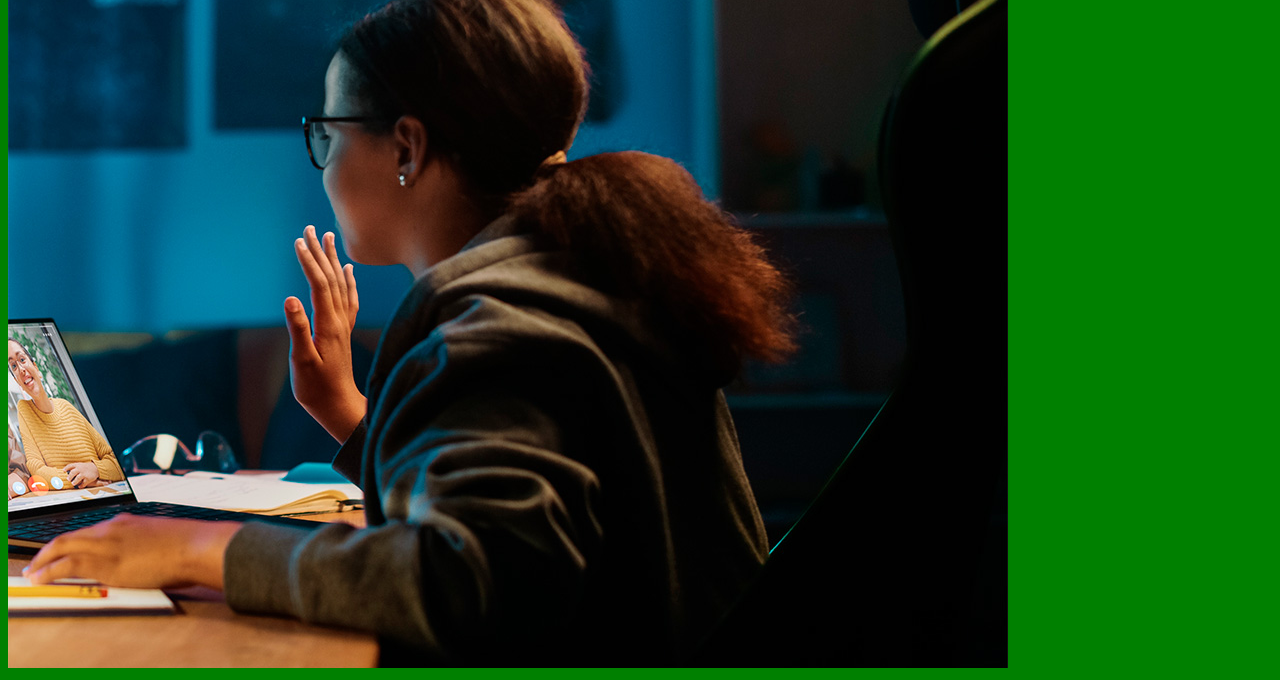
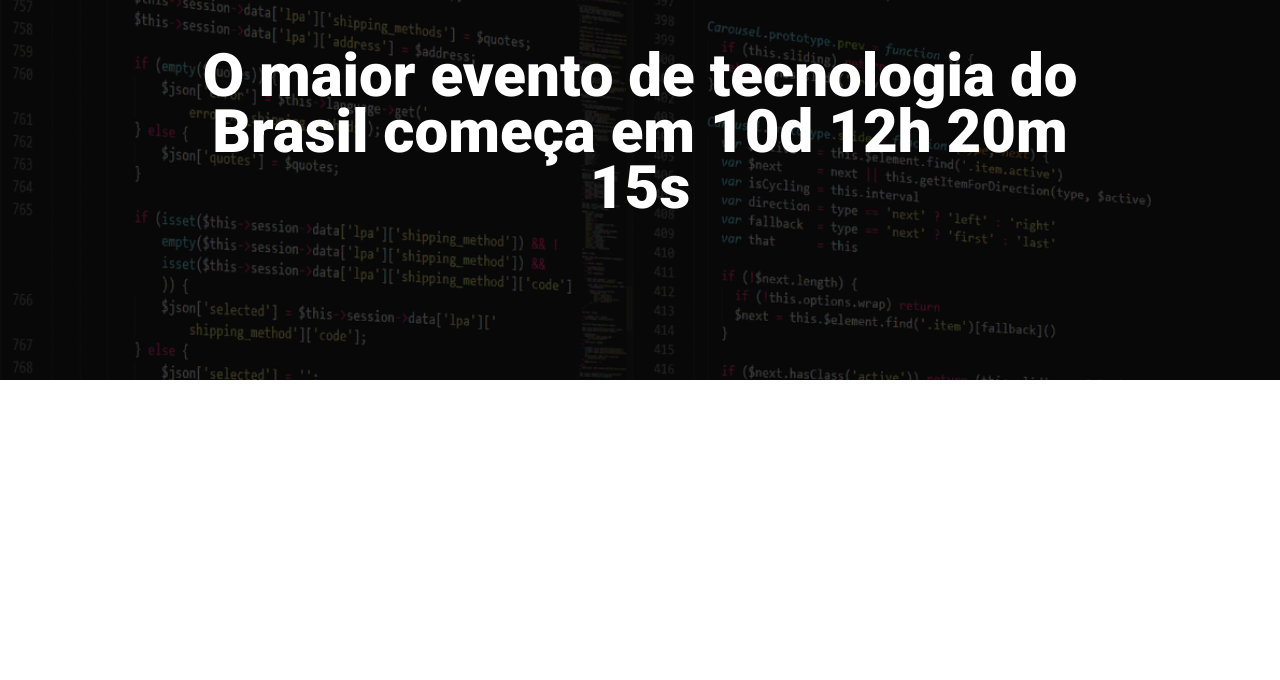
Before and after one commit to Bem-Eliezer/ebac_tech_talks, a website built with Parcel: page src/index.html in a window 1280 px wide. Shown: the part 160-840 px from the top of the page. After the commit the page ends 800 px from the top, so only its background shows below. Built offline with nearby package versions, Linux system fonts and the light colour scheme.

Commit message:
criando o hero

```diff
--- a/src/index.html
+++ b/src/index.html
@@ -1,14 +1,25 @@
 <!DOCTYPE html>
-<html lang="pt-br">
+<html lang="pt-BR">
 <head>
 	<meta charset="UTF-8">
 	<meta name="viewport" content="width=device-width, initial-scale=1.0">
-	<title>Document</title>
+	<title>EBAC Tech Talks</title>
+
+	<link rel="preconnect" href="https://fonts.googleapis.com">
+	<link rel="preconnect" href="https://fonts.gstatic.com" crossorigin>
+	<link href="https://fonts.googleapis.com/css2?family=Roboto:wght@400;700;900&display=swap" rel="stylesheet">
 	<link rel="stylesheet" href="styles/main.scss">
 </head>
 <body>
-	<h1>Ola</h1>
-	<img src="./images/backend.png" alt="">
+	<header class="hero">
+		<div class="container">
+			<img class="hero__logo" src="./images/ebac_logo.svg" alt="EBAC">
+			<p class="hero__text">
+				O maior evento de tecnologia do Brasil começa em 10d 12h 20m 15s
+			</p>
+		</div>
+	</header>
+
 	<script src="scripts/main.js"></script>
 </body>
 </html>
--- /dev/null
+++ b/src/styles/_hero.scss
@@ -0,0 +1,52 @@
+.hero {
+	padding-top: 64px;
+	padding-bottom: 100px;
+	background-image:  url(../images/fundo.png);
+	background-repeat: no-repeat;
+	background-size: cover;
+	position: relative;
+
+	.container {
+		position: relative;
+	}
+
+	&::before {
+		position: absolute;
+		top: 0 ;
+		left: 0;
+		width: 100%;
+		height: 100%;
+		background-color: #000;
+		content: '';
+		opacity: .7;
+	}
+
+	&__text {
+		margin-top: 64px;
+		margin-bottom: 64px;
+		font-size: 60px;
+		line-height: 56px;
+		font-weight: 800;
+		text-align: center;
+	}
+
+	&__logo {
+		margin: 0 auto;
+		height: 80px;
+		display: block;
+	}
+
+	@media (max-width:640px) {
+		padding: 40px 0;
+
+		&__logo {
+			height: 40px;
+		}
+
+		&__text {
+			font-size: 22px;
+			line-height: 24px;
+			margin: 24px 0;
+		}
+	}
+}
--- a/src/styles/main.scss
+++ b/src/styles/main.scss
@@ -1,3 +1,23 @@
-body {
-	background-color: green;
+@use 'hero';
+
+* {
+	margin: 0;
+	padding: 0;
+	box-sizing: border-box;
+	font-family: Roboto,sans-serif;
+	color: #fff;
 }
+
+.container {
+	max-width: 960px;
+	width: 100%;
+	margin: 0 auto;
+
+	@media (max-width: 640px) {
+		max-width: 80%;
+	}
+
+	@media (max-width: 1024px) {
+		max-width: 90%;
+	}
+}
```
